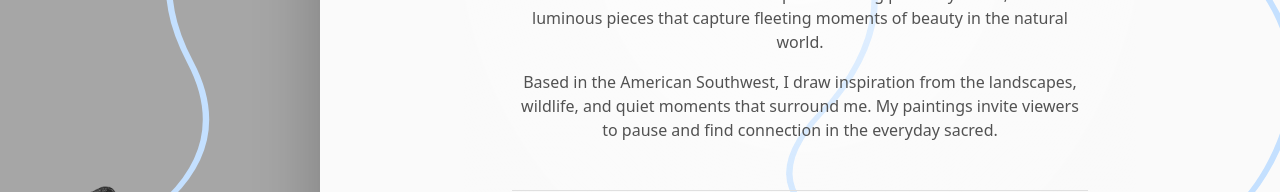
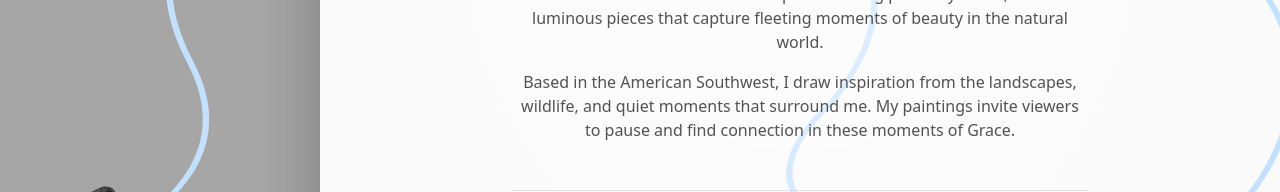
Before and after one commit to OshaFoster/jen-sanborn, a Next.js app: page / in a window 1280 px wide. Both pictures are taken after a click on the button "ABOUT". Shown: the part 498-690 px from the top of the page. Built offline with nearby package versions, Linux system fonts and the light colour scheme; a web font is replaced by a local one.

Commit message:
text update

```diff
--- a/app/page.js
+++ b/app/page.js
@@ -289,7 +289,7 @@ export default function Home() {
                 <p>
                   Based in the American Southwest, I draw inspiration from the landscapes,
                   wildlife, and quiet moments that surround me. My paintings invite viewers
-                  to pause and find connection in the everyday sacred.
+                  to pause and find connection in these moments of Grace.
                 </p>
               </div>
 
```
